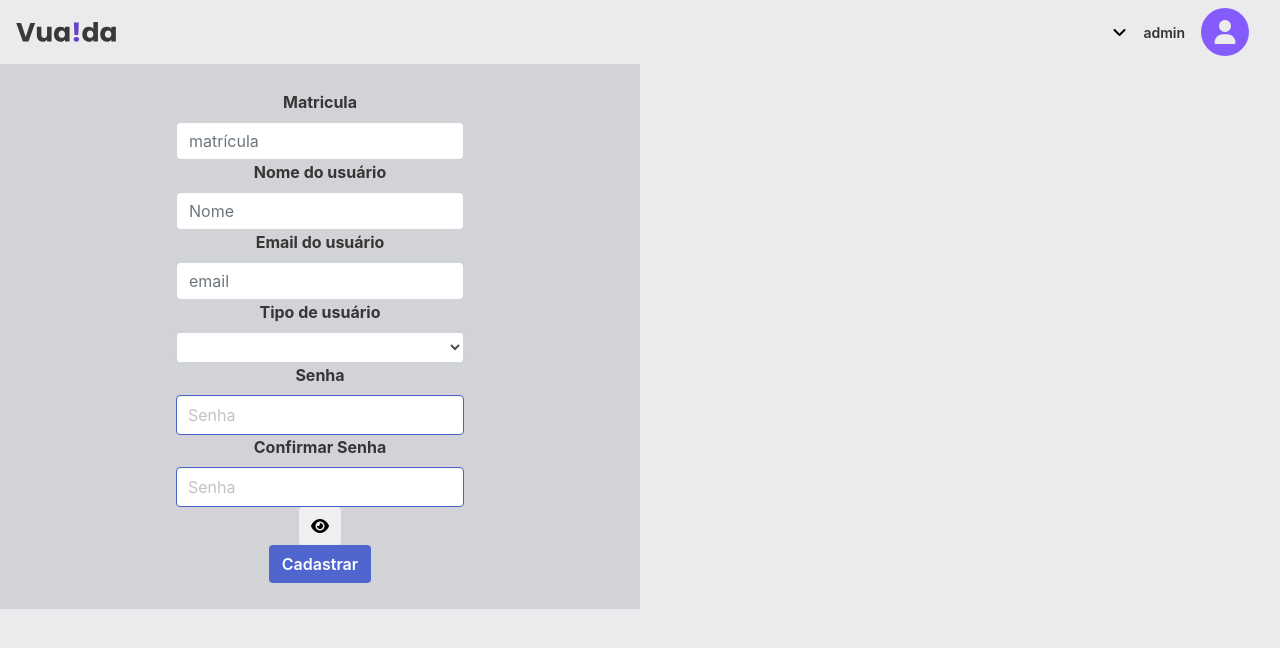
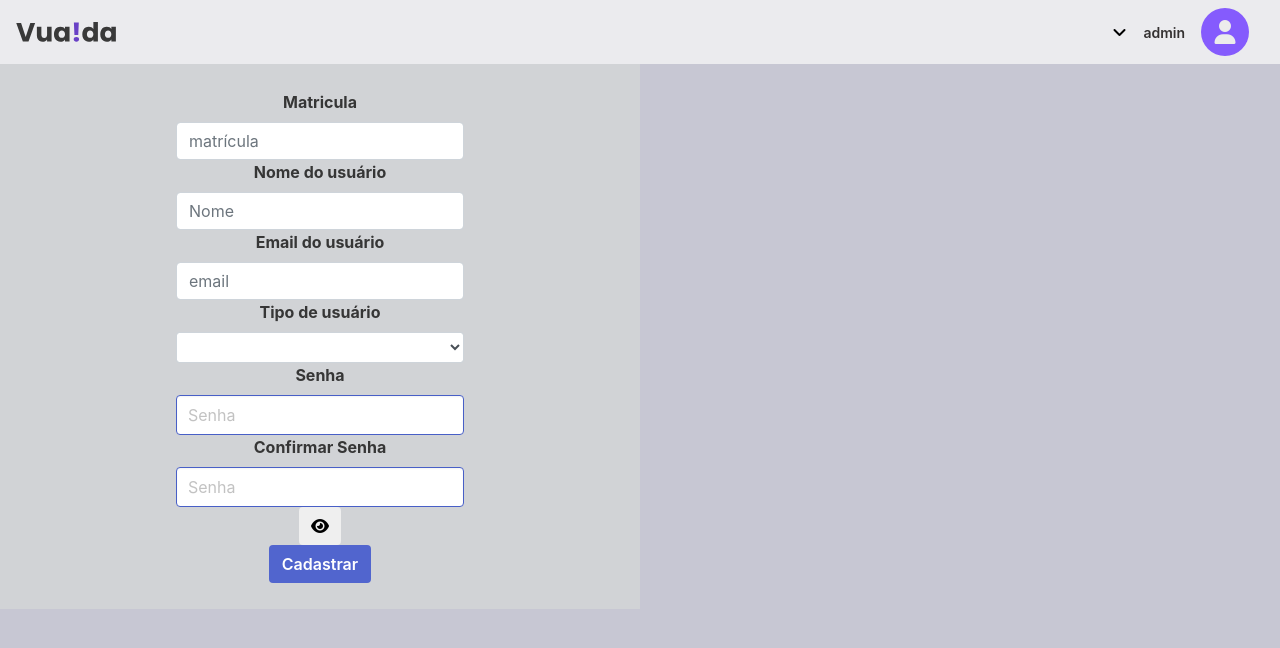
Before and after one commit to julianadeveloper/FuncionariosFront, a Vue app: page /cadastro in a window 1280 px wide. Shown: the top 648 px of the page. Built offline with nearby package versions, Linux system fonts and the light colour scheme; sample sign-in values are in the browser's storage; a web font is replaced by a local one.

Commit message:
logout usuario deletado

```diff
--- a/src/App.vue
+++ b/src/App.vue
@@ -17,11 +17,6 @@ export default defineComponent({
       DarkthemeOn: "ThemeModule/getDarkThemeOn",
     }),
   },
-  // setup() {
-  //   const store = useStore(key);
-  //   console.log(store)
-  //     // return { DarkThemeOn: store.state.DarkThemeOn };
-  //   },
   methods: {
     changeClassTheme() {
       this.DarkthemeOn = !this.DarkthemeOn;
@@ -43,8 +38,8 @@ main.dark-mode {
   color: var(--text-secondary);
 }
 :root {
-  --bg-primary: #ebebee;
-  --bg-secondary: rgb(32, 31, 31);
+  --bg-primary: #c7c7d3;
+  --bg-secondary:  rgb(42 44 64);
   --text-secondary: rgb(251, 251, 251);
   --text-primary: rgb(28, 27, 27);
   --bg-login-dark: rgb(21, 15, 15);
--- a/src/services/socket.ts
+++ b/src/services/socket.ts
@@ -12,10 +12,8 @@ export class SocketModule {
     this.io = io(uri);
     this.registerDefaultListeners();
   }
-
   public static connect() {
     if (SocketModule.instance) return SocketModule.instance;
-
 
 		// console.log('criei a conexao com meu backend!!!')
     SocketModule.instance = new SocketModule("ws://localhost:3001");
@@ -47,6 +45,7 @@ export class SocketModule {
 
     this.io.removeListener(event);
     this.listeners.delete(`${namespace}/${event}`);
+
   }
 
 }
--- a/src/views/DashBoardView.vue
+++ b/src/views/DashBoardView.vue
@@ -62,7 +62,19 @@ export default defineComponent({
     },
   },
   async mounted() {
+  await this.socketService.registerListener(
+    "cards-users",
+    "removed-user",
+    (id: {id: string}) =>{
 
+      if(localStorage.getItem("sessionLogin") === String(id.id)){
+      console.log('voce sera deslogado')
+        localStorage.removeItem("token")
+        this.$router.push("/login")
+
+      }
+    }
+  )
     await this.socketService.registerListener(
       "is-logged",
       "is-logged",
```
Also changed, not shown: src/components/CardUserAdmin.vue (+4 -4 lines).
